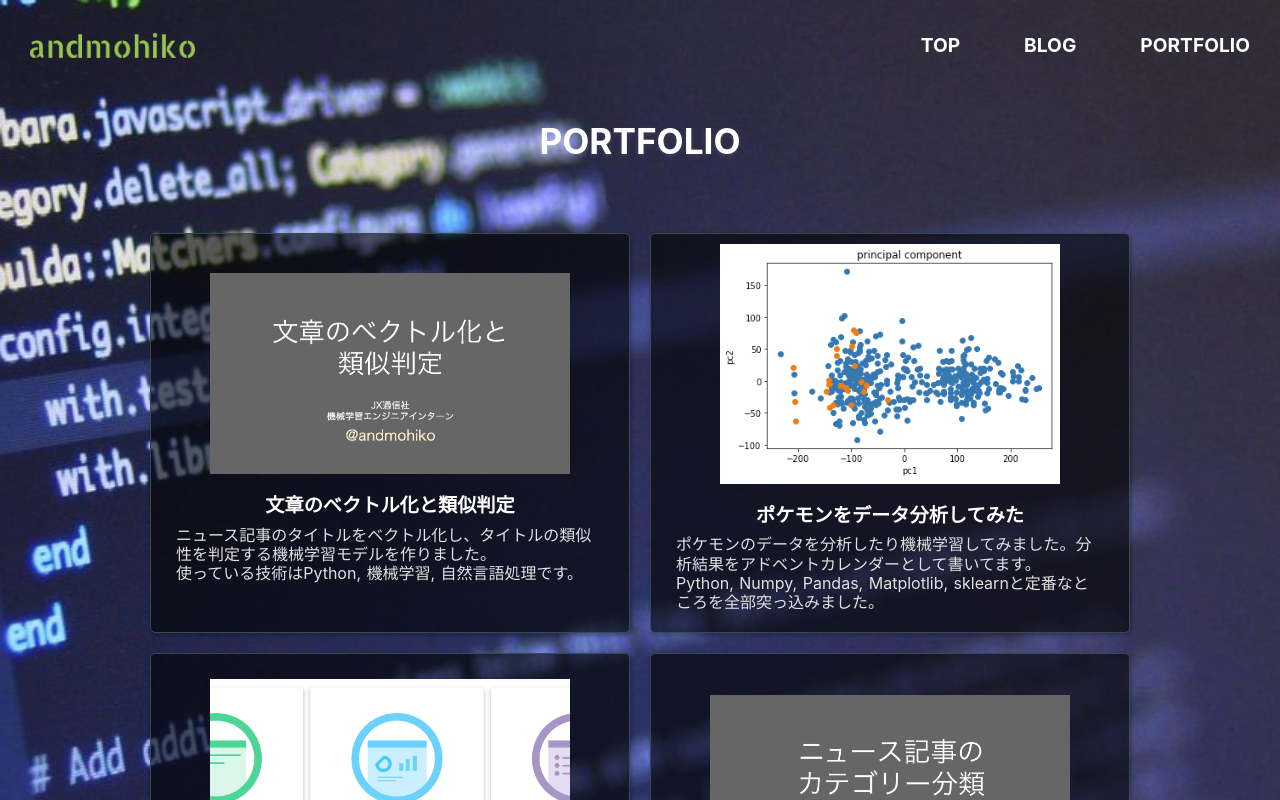
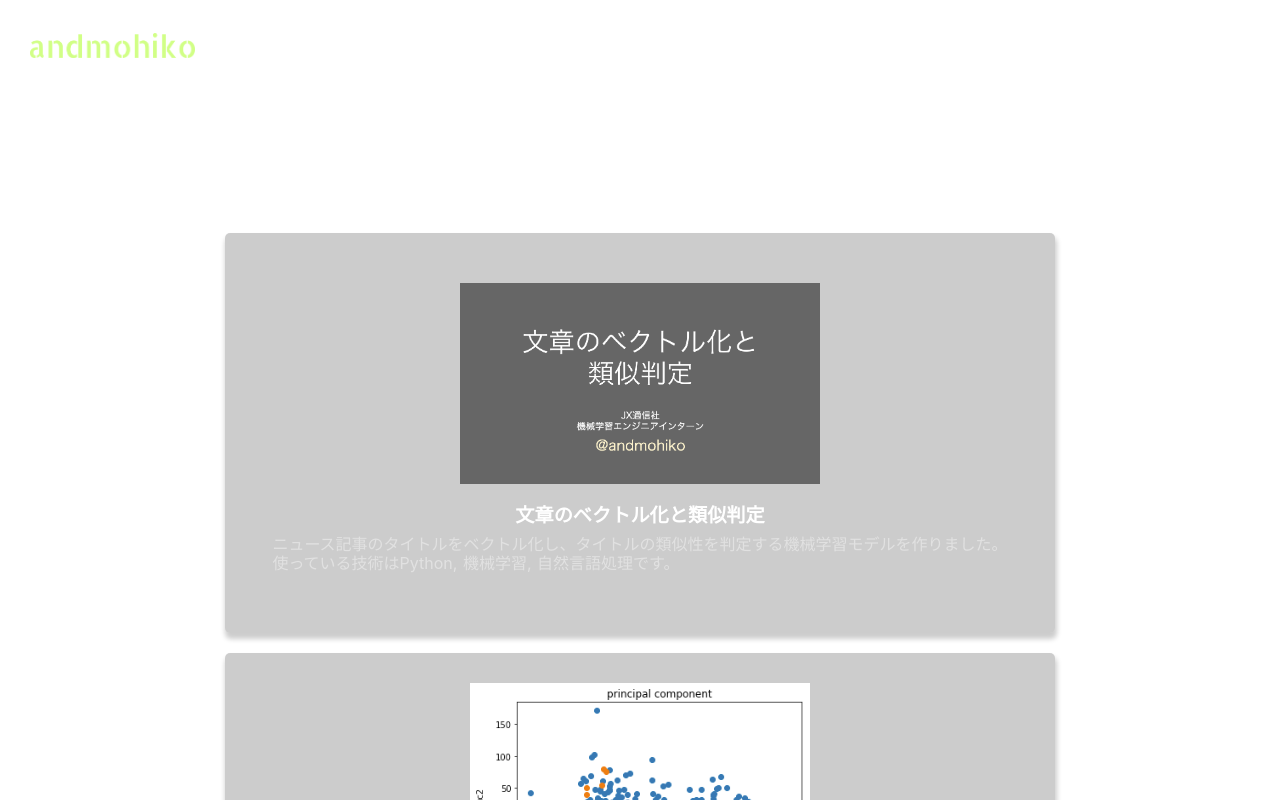
Before and after one commit to andmohiko/portfolio-site, a Nuxt app: page /portfolio in a window 1280 px wide. Shown: the top 800 px of the page. Built offline with nearby package versions, Linux system fonts and the light colour scheme.

Commit message:
fix portfolio width

```diff
--- a/components/Portfolio.vue
+++ b/components/Portfolio.vue
@@ -79,10 +79,10 @@
   width: 100%;
   padding: 100px 30px 30px 30px;
 
-  background-image: url(../assets/bg_portfolio-min.jpg);
-  background-repeat: no-repeat;
-  background-size: cover;
-  background-position: center;
+  // background-image: url(../assets/bg_portfolio-min.jpg);
+  // background-repeat: no-repeat;
+  // background-size: cover;
+  // background-position: center;
 
   display: flex;
   flex-direction: column;
@@ -110,16 +110,17 @@
 
 .portfolio-content {
   display: flex;
+  flex-direction: column;
   justify-content: center;
   flex-wrap: wrap;
 }
 
 .portfolio-card {
-  width: 480px;
+  max-width: 1000px;
   height: 400px;
-  background-color: rgba(0, 0, 0, 0.6);
-  box-shadow: 1px 2px 3px 1px rgba(0, 0, 0, 0.2);
-  border: 0.5px solid rgb(57, 72, 85);
+  background-color: rgba(0, 0, 0, 0.2);
+  box-shadow: 1px 5px 5px 1px rgba(0, 0, 0, 0.2);
+  // border: 0.5px solid rgb(57, 72, 85);
   border-radius: 5px;
   padding: 15px 25px;
   margin: 10px;
```
